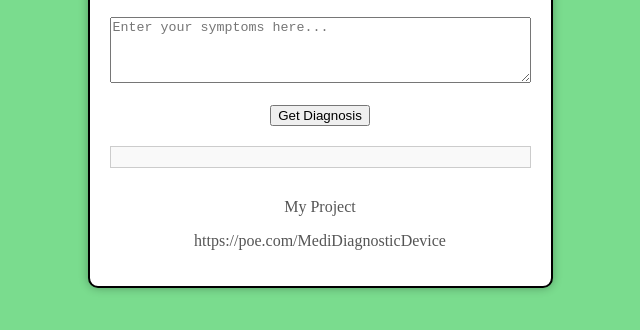
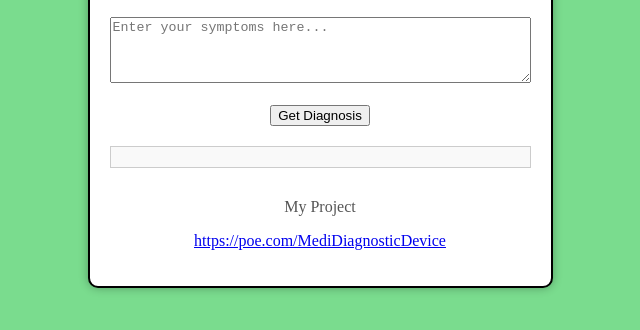
Before and after one commit to M-Pink0/M-Pink0.github.io, a plain HTML site: page index.html in a window 1280 px wide. Shown: the part 330-660 px from the top of the page, without its empty margins (320-960 px from the left). Drawn offline with Linux system fonts and the light colour scheme.

Commit message:
Update index.html

```diff
--- a/index.html
+++ b/index.html
@@ -49,11 +49,10 @@
 
     <!-- Placeholder for response -->
     <div id="response"></div>
-
-    <!-- "My Project" section -->
+ <!-- "My Project" section -->
     <div id="projectInfo">
       <p>My Project</p>
-      <p>https://poe.com/MediDiagnosticDevice</p>
+      <p><a href="https://poe.com/MediDiagnosticDevice" target="_blank">https://poe.com/MediDiagnosticDevice</a></p>
     </div>
   </div>
 
```
